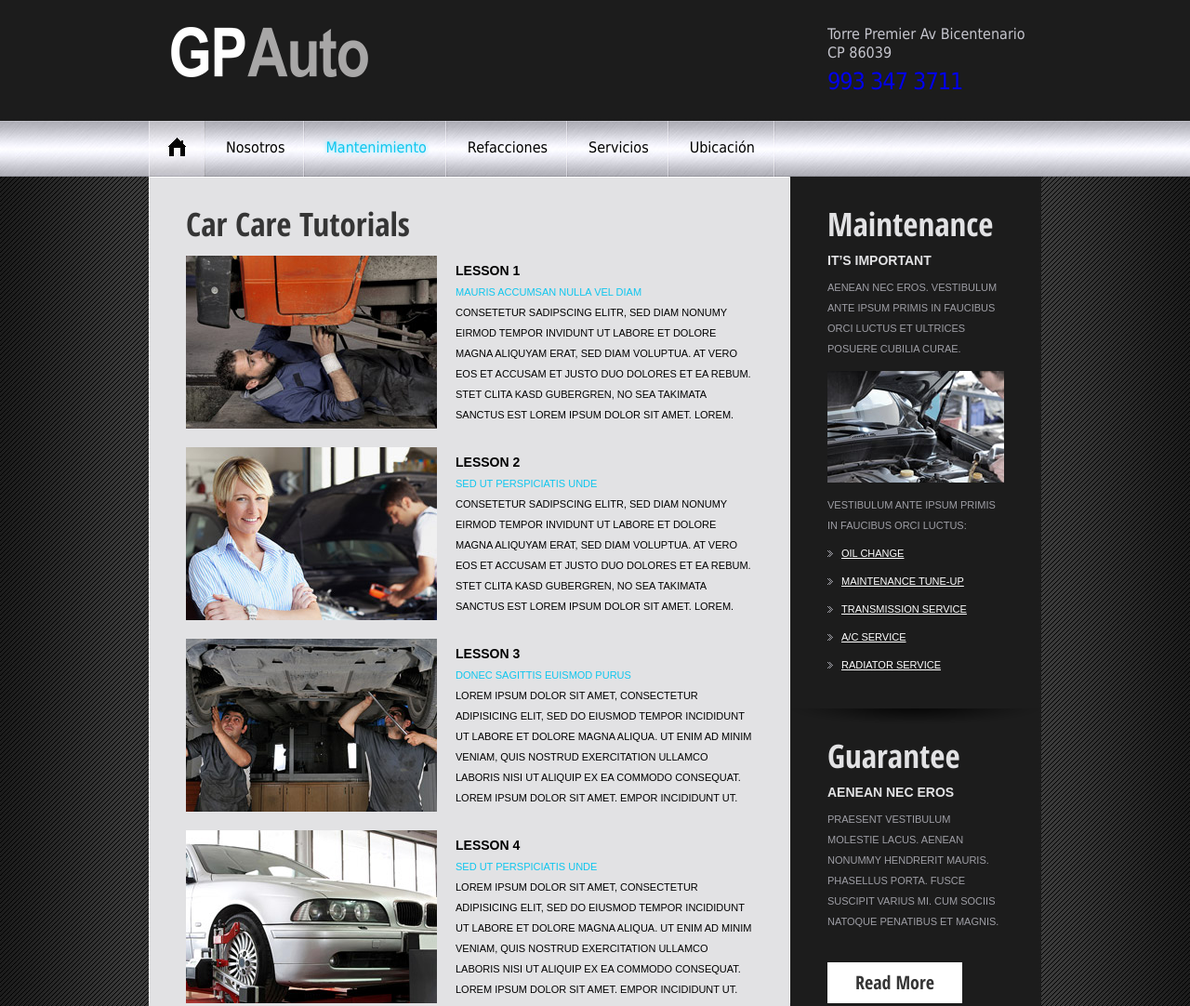
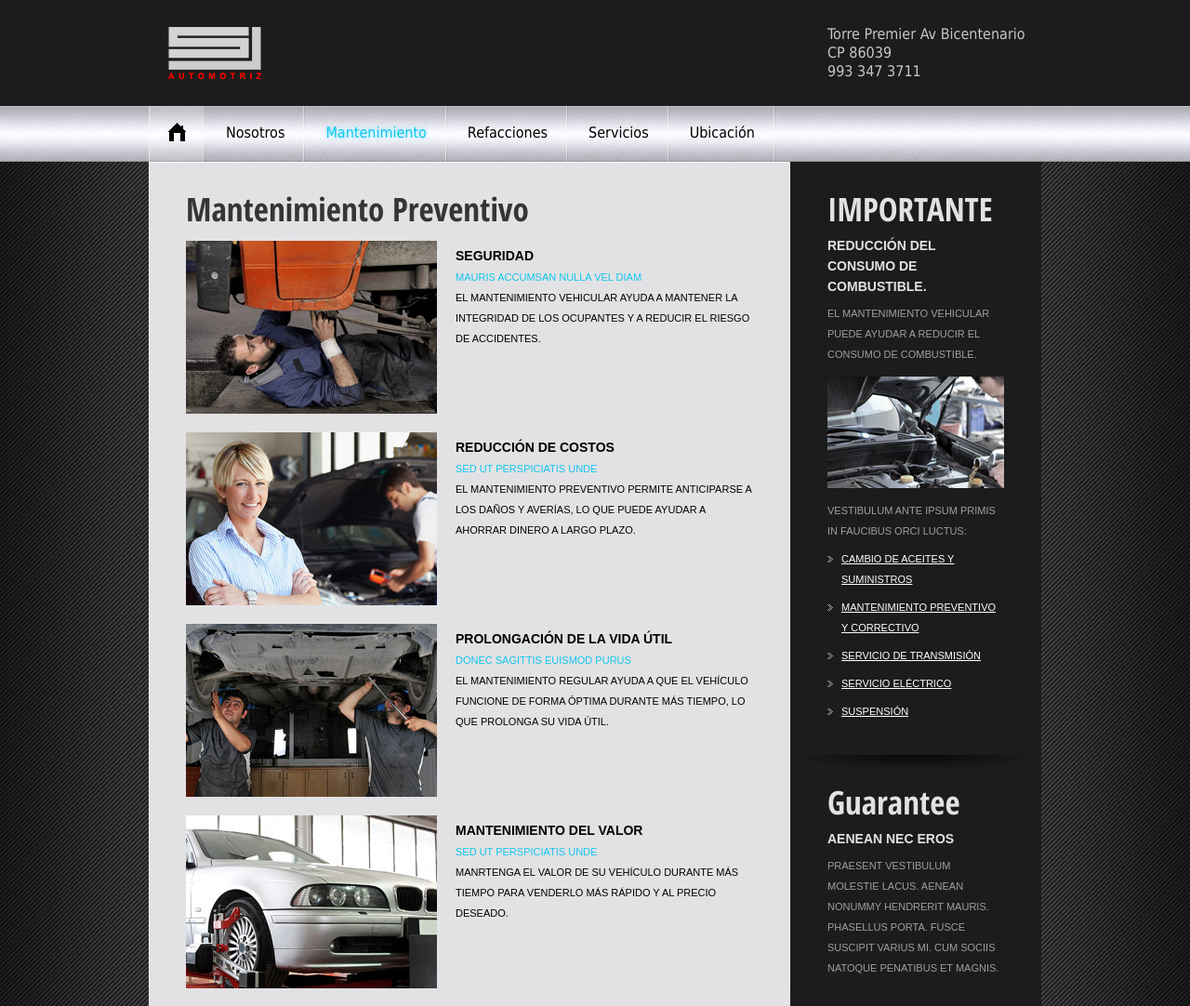
Before and after one commit to pirigarcia/gpauto, a plain HTML site: page maintenance.html in a window 1280 px wide. Shown: the top 1082 px of the page at 93% size. Drawn offline with Linux system fonts and the light colour scheme.

Commit message:
head foot

```diff
--- a/about.html
+++ b/about.html
@@ -1,8 +1,8 @@
 <!DOCTYPE html>
 <html lang="en">
 <head>
-<title>Car Repair | About</title>
-<meta charset="utf-8">
+  <title>JS Automotriz</title>
+  <meta charset="utf-8">
 <link rel="stylesheet" type="text/css" media="screen" href="css/reset.css">
 <link rel="stylesheet" type="text/css" media="screen" href="css/style.css">
 <link href='http://fonts.googleapis.com/css?family=Open+Sans+Condensed:700,300' rel='stylesheet' type='text/css'>
@@ -14,13 +14,14 @@
 <script type="text/javascript" src="js/html5.js"></script>
 <link rel="stylesheet" type="text/css" media="screen" href="css/ie.css">
 <![endif]-->
+<link rel="shortcut icon" href="/images/jslogicob.png">
 </head>
 <body>
 <div class="bg">
   <header>
     <div class="main wrap">
-      <h1><a href="index.html"><img src="images/logo.png" alt=""></a></h1>
-      <p>Torre Premier Av Bicentenario CP 86039<span>  <a href="tel:+529933473711">993 347 3711</a></span></p>
+      <h1><a href="index.html"><img src="images/jslogchr.png" alt=""></a></h1>
+      <p>Torre Premier Av Bicentenario CP 86039 <br>993 347 3711</p>
     </div>
     <nav>
       <ul class="menu">
@@ -80,7 +81,7 @@
       </div>
     </div>
   </section>
-  <footer>Car Repair &copy; 2045 | <a href="#">Privacy Policy</a> | Design by: <a href="http://www.templatemonster.com/">TemplateMonster.com</a></footer>
+  <footer>GP Auto &copy; 2024 | <a href="aviso.html">Aviso de Privacidad</a> | Diseñado por: <a href="https://unknownshoppers.com/"> <img src="/images/tus.png" width="60px" alt=""></a></footer>
 </div>
 </body>
 </html>
--- a/maintenance.html
+++ b/maintenance.html
@@ -1,8 +1,8 @@
 <!DOCTYPE html>
 <html lang="en">
 <head>
-<title>Car Repair | Maintenance</title>
-<meta charset="utf-8">
+  <title>JS Automotriz</title>
+  <meta charset="utf-8">
 <link rel="stylesheet" type="text/css" media="screen" href="css/reset.css">
 <link rel="stylesheet" type="text/css" media="screen" href="css/style.css">
 <link href='http://fonts.googleapis.com/css?family=Open+Sans+Condensed:700,300' rel='stylesheet' type='text/css'>
@@ -14,13 +14,14 @@
 <script type="text/javascript" src="js/html5.js"></script>
 <link rel="stylesheet" type="text/css" media="screen" href="css/ie.css">
 <![endif]-->
+<link rel="shortcut icon" href="/images/jslogicob.png">
 </head>
 <body>
 <div class="bg">
   <header>
     <div class="main wrap">
-      <h1><a href="index.html"><img src="images/logo.png" alt=""></a></h1>
-      <p>Torre Premier Av Bicentenario CP 86039<span>  <a href="tel:+529933473711">993 347 3711</a></span></p>
+      <h1><a href="index.html"><img src="images/jslogchr.png" alt=""></a></h1>
+      <p>Torre Premier Av Bicentenario CP 86039 <br>993 347 3711</p>
     </div>
     <nav>
       <ul class="menu">
@@ -37,49 +38,49 @@
   <section id="content">
     <div class="sub-page">
       <div class="sub-page-left">
-        <h2 class="p4">Car Care Tutorials</h2>
+        <h2 class="p4">Mantenimiento Preventivo</h2>
         <div class="box-6"> <img src="images/page3-img1.jpg" alt="" class="img-indent-2">
           <div class="extra-wrap">
-            <p class="text-2">Lesson 1</p>
+            <p class="text-2">Seguridad</p>
             <a href="#" class="link">Mauris accumsan nulla vel diam</a>
-            <p class="upper">Consetetur sadipscing elitr, sed diam nonumy eirmod tempor invidunt ut labore et dolore magna aliquyam erat, sed diam voluptua. At vero eos et accusam et justo duo dolores et ea rebum. Stet clita kasd gubergren, no sea takimata sanctus est Lorem ipsum dolor sit amet. Lorem.</p>
+            <p class="upper">El mantenimiento vehicular ayuda a mantener la integridad de los ocupantes y a reducir el riesgo de accidentes.</p>
           </div>
         </div>
         <div class="box-6 top-2"> <img src="images/page3-img2.jpg" alt="" class="img-indent-2">
           <div class="extra-wrap">
-            <p class="text-2">Lesson 2</p>
+            <p class="text-2">Reducción de costos</p>
             <a href="#" class="link">Sed ut perspiciatis unde</a>
-            <p class="upper">Consetetur sadipscing elitr, sed diam nonumy eirmod tempor invidunt ut labore et dolore magna aliquyam erat, sed diam voluptua. At vero eos et accusam et justo duo dolores et ea rebum. Stet clita kasd gubergren, no sea takimata sanctus est Lorem ipsum dolor sit amet. Lorem.</p>
+            <p class="upper">El mantenimiento preventivo permite anticiparse a los daños y averías, lo que puede ayudar a ahorrar dinero a largo plazo.</p>
           </div>
         </div>
         <div class="box-6 top-2"> <img src="images/page3-img3.jpg" alt="" class="img-indent-2">
           <div class="extra-wrap">
-            <p class="text-2">Lesson 3</p>
+            <p class="text-2">Prolongación de la vida útil</p>
             <a href="#" class="link">Donec sagittis euismod purus</a>
-            <p class="upper">Lorem ipsum dolor sit amet, consectetur adipisicing elit, sed do eiusmod tempor incididunt ut labore et dolore magna aliqua. Ut enim ad minim veniam, quis nostrud exercitation ullamco laboris nisi ut aliquip ex ea commodo consequat. Lorem ipsum dolor sit amet. empor incididunt ut.</p>
+            <p class="upper">El mantenimiento regular ayuda a que el vehículo funcione de forma óptima durante más tiempo, lo que prolonga su vida útil.</p>
           </div>
         </div>
         <div class="box-6 top-2"> <img src="images/page3-img4.jpg" alt="" class="img-indent-2">
           <div class="extra-wrap">
-            <p class="text-2">Lesson 4</p>
+            <p class="text-2">Mantenimiento del valor</p>
             <a href="#" class="link">Sed ut perspiciatis unde</a>
-            <p class="upper">Lorem ipsum dolor sit amet, consectetur adipisicing elit, sed do eiusmod tempor incididunt ut labore et dolore magna aliqua. Ut enim ad minim veniam, quis nostrud exercitation ullamco laboris nisi ut aliquip ex ea commodo consequat. Lorem ipsum dolor sit amet. empor incididunt ut.</p>
+            <p class="upper">Manrtenga el valor de su vehículo durante más tiempo para venderlo más rápido y al precio deseado.</p>
           </div>
         </div>
       </div>
       <div class="sub-page-right">
         <div class="shadow box-7 bot-2">
-          <h2 class="p2">Maintenance</h2>
-          <p class="text-3 p2">It’S IMPORTANT</p>
-          <p class="upper">Aenean nec eros. Vestibulum ante ipsum primis in faucibus orci luctus et ultrices posuere cubilia Curae.</p>
+          <h2 class="p2">IMPORTANTE</h2>
+          <p class="text-3 p2">Reducción del consumo de combustible.</p>
+          <p class="upper">El mantenimiento vehicular puede ayudar a reducir el consumo de combustible. </p>
           <img src="images/page3-img5.jpg" alt="">
           <p class="upper">Vestibulum ante ipsum primis in faucibus orci luctus:</p>
           <ul class="list-1">
-            <li><a href="#">Oil Change</a></li>
-            <li><a href="#">Maintenance Tune-Up</a></li>
-            <li><a href="#">Transmission Service</a></li>
-            <li><a href="#">A/C Service</a></li>
-            <li><a href="#">Radiator Service</a></li>
+            <li><a href="#">Cambio de aceites y suministros</a></li>
+            <li><a href="#">Mantenimiento preventivo y correctivo</a></li>
+            <li><a href="#">Servicio de transmisión</a></li>
+            <li><a href="#">Servicio eléctrico</a></li>
+            <li><a href="#">Suspensión </a></li>
           </ul>
         </div>
         <h2 class="p2">Guarantee</h2>
@@ -88,7 +89,7 @@
         <a href="#" class="button-2 top-3">Read More</a> </div>
     </div>
   </section>
-  <footer>Car Repair &copy; 2045 | <a href="#">Privacy Policy</a> | Design by: <a href="http://www.templatemonster.com/">TemplateMonster.com</a></footer>
+  <footer>GP Auto &copy; 2024 | <a href="aviso.html">Aviso de Privacidad</a> | Diseñado por: <a href="https://unknownshoppers.com/"> <img src="/images/tus.png" width="60px" alt=""></a></footer>
 </div>
 </body>
 </html>
```
Also changed, not shown: index.html (+4 -4 lines), locations.html (+11 -10 lines), price-list.html (+6 -5 lines), repair.html (+6 -5 lines), images/jslogchr.png (added), 2 other files.
